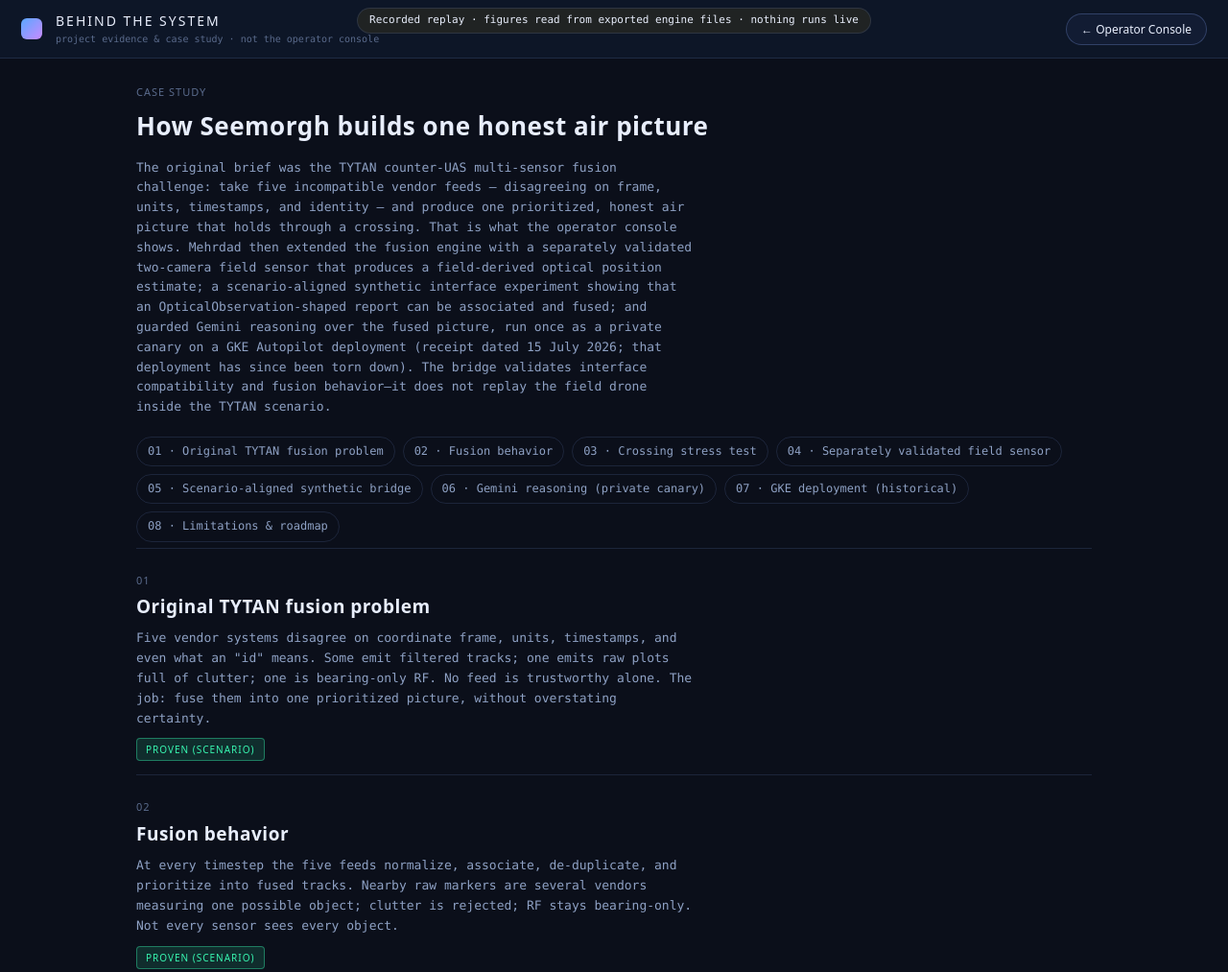
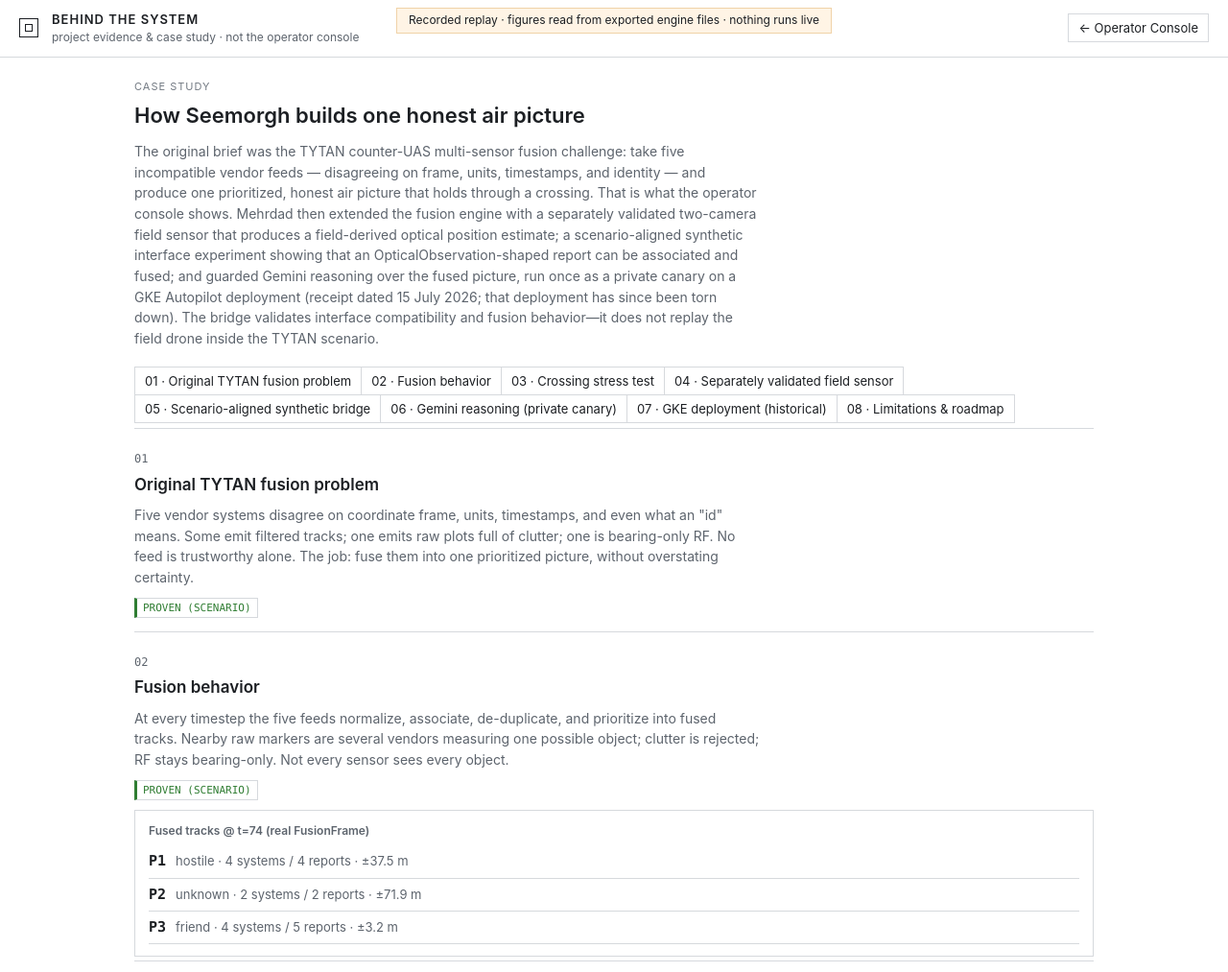
Before and after one commit to Seemorghdev/seemorgh-console-replay, a plain HTML site: page behind-the-system.html in a window 1280 px wide. Shown: the top 1013 px of the page at 96% size. Drawn offline with Linux system fonts and the light colour scheme.

Commit message:
Plain theme from seemorgh-stack 313c2825 (styles only)

```diff
--- a/behind-the-system.html
+++ b/behind-the-system.html
@@ -5,47 +5,52 @@
 <meta name="viewport" content="width=device-width, initial-scale=1.0">
 <title>Seemorgh — Behind the System</title>
 <style>
+  /* Same plain layout as the operator console and the Edge Evidence workbench. */
   :root{
-    --bg:#0b0f1a; --panel:#0f1729; --panel2:#121c33; --ink:#e8eefc; --dim:#8ea1c4; --faint:#5a6b8c;
-    --line:rgba(120,150,220,.16); --line2:rgba(120,150,220,.30);
-    --proven:#38f5b0; --field:#6be3ff; --synthetic:#c98bff; --roadmap:#ff8f6b; --gcs:#59a7ff;
-    --mono:"SF Mono",ui-monospace,Menlo,Consolas,monospace; --disp:"Bahnschrift","DIN Alternate","Oswald",system-ui,sans-serif;
+    --bg:#fff; --panel:#fff; --panel2:#f6f7f8; --ink:#1c1f23; --dim:#5d646d; --faint:#737a83;
+    --line:#d6d9dd; --line2:#b9bec4; --link:#1f5fbf;
+    --proven:#2f7d32; --field:#1f5fbf; --synthetic:#6d5a9c; --roadmap:#a8650a; --gcs:#1c1f23;
+    --mono:ui-monospace,SFMono-Regular,Menlo,Consolas,"Liberation Mono",monospace; --sans:-apple-system,BlinkMacSystemFont,"Segoe UI",Helvetica,Arial,sans-serif; --disp:var(--sans);
   }
   *{margin:0;padding:0;box-sizing:border-box;}
-  body{background:var(--bg);color:var(--ink);font-family:var(--mono);font-size:13px;line-height:1.6;}
-  .top{position:sticky;top:0;z-index:5;display:flex;align-items:center;gap:14px;padding:11px 22px;background:rgba(15,23,41,.92);backdrop-filter:blur(8px);border-bottom:1px solid var(--line);}
-  .top .mk{width:22px;height:22px;border-radius:6px;background:linear-gradient(135deg,var(--gcs),var(--synthetic));}
-  .top .nm{font-family:var(--disp);font-size:14px;letter-spacing:2px;} .top .sub{font-size:10px;color:var(--faint);}
+  body{background:var(--bg);color:var(--ink);font-family:var(--sans);font-size:14px;line-height:1.55;}
+  a{color:var(--link);}
+  .top{position:sticky;top:0;z-index:5;display:flex;align-items:center;gap:14px;padding:10px 20px;background:#fff;border-bottom:1px solid var(--line);}
+  .top .mk{width:20px;height:20px;border:1px solid var(--ink);position:relative;}
+  .top .mk:after{content:"";position:absolute;inset:5px;border:1px solid var(--ink);}
+  .top .nm{font-weight:600;font-size:13px;letter-spacing:1px;} .top .sub{font-size:12px;color:var(--dim);}
   .top .sp{flex:1;}
-  .backop{font-family:var(--disp);border:1px solid var(--line2);background:var(--panel2);color:var(--ink);border-radius:999px;padding:7px 15px;font-size:12px;cursor:pointer;}
-  .wrap{max-width:1040px;margin:0 auto;padding:26px 22px 80px;}
-  .lede h1{font-family:var(--disp);font-size:26px;letter-spacing:.5px;margin:6px 0 12px;}
+  .backop{font:inherit;font-size:13px;border:1px solid var(--line);background:#fff;color:var(--ink);border-radius:0;padding:4px 10px;cursor:pointer;}
+  .backop:hover{background:var(--panel2);}
+  .backop:focus-visible{outline:2px solid var(--link);outline-offset:1px;}
+  .wrap{max-width:1040px;margin:0 auto;padding:22px 20px 64px;}
+  .lede h1{font-size:22px;font-weight:600;margin:4px 0 10px;}
   .lede p{color:var(--dim);max-width:74ch;}
-  .toc{display:flex;flex-wrap:wrap;gap:8px;margin:20px 0 6px;}
-  .toc a{font-size:12px;color:var(--dim);border:1px solid var(--line);border-radius:999px;padding:5px 11px;text-decoration:none;}
+  .toc{display:flex;flex-wrap:wrap;gap:0;margin:18px 0 6px;}
+  .toc a{font-size:13px;color:var(--ink);border:1px solid var(--line);margin:0 -1px -1px 0;padding:4px 10px;text-decoration:none;}
   .toc a:hover{background:var(--panel2);}
-  .chapter{border-top:1px solid var(--line);padding:24px 0 4px;}
-  .chapter .num{font-family:var(--disp);font-size:11px;color:var(--faint);letter-spacing:1px;}
-  .chapter h2{font-family:var(--disp);font-size:19px;letter-spacing:.5px;margin:4px 0 8px;}
+  .chapter{border-top:1px solid var(--line);padding:22px 0 4px;}
+  .chapter .num{font-family:var(--mono);font-size:12px;color:var(--dim);}
+  .chapter h2{font-size:17px;font-weight:600;margin:4px 0 8px;}
   .chapter p{color:var(--dim);max-width:74ch;}
   .chips{display:flex;flex-wrap:wrap;gap:6px;margin:10px 0;}
-  .ev-badge{font-family:var(--disp);font-size:10px;letter-spacing:1px;text-transform:uppercase;padding:3px 9px;border-radius:4px;}
-  .ev-proven{background:rgba(56,245,176,.13);color:var(--proven);border:1px solid rgba(56,245,176,.4);}
-  .ev-field{background:rgba(107,227,255,.12);color:var(--field);border:1px solid rgba(107,227,255,.4);}
-  .ev-synthetic{background:rgba(201,139,255,.12);color:var(--synthetic);border:1px solid rgba(201,139,255,.4);}
-  .ev-roadmap{background:rgba(255,143,107,.1);color:var(--roadmap);border:1px solid rgba(255,143,107,.35);}
+  .ev-badge{font-family:var(--mono);font-size:11px;text-transform:uppercase;padding:1px 6px;border:1px solid var(--line);border-left-width:3px;background:#fff;}
+  .ev-proven{color:var(--proven);border-left-color:var(--proven);}
+  .ev-field{color:var(--field);border-left-color:var(--field);}
+  .ev-synthetic{color:var(--synthetic);border-left-color:var(--synthetic);}
+  .ev-roadmap{color:var(--roadmap);border-left-color:var(--roadmap);}
   .cols{display:grid;grid-template-columns:1fr 1fr;gap:14px;margin:12px 0;}
   @media(max-width:820px){.cols{grid-template-columns:1fr;}}
-  .card{background:var(--panel);border:1px solid var(--line);border-radius:10px;padding:14px 16px;}
-  .card h3{font-family:var(--disp);font-size:11px;letter-spacing:1px;text-transform:uppercase;color:var(--faint);margin-bottom:8px;}
-  .metric{display:flex;align-items:baseline;gap:10px;padding:6px 0;border-bottom:1px solid var(--line);}
-  .metric .n{font-family:var(--disp);font-size:18px;} .metric .l{color:var(--dim);font-size:12px;}
+  .card{background:var(--panel);border:1px solid var(--line);border-radius:0;padding:12px 14px;}
+  .card h3{font-size:12px;font-weight:600;color:var(--dim);margin-bottom:6px;}
+  .metric{display:flex;align-items:baseline;gap:10px;padding:5px 0;border-bottom:1px solid var(--line);}
+  .metric .n{font-family:var(--mono);font-size:15px;font-weight:600;} .metric .l{color:var(--dim);font-size:13px;}
   .ba{display:grid;grid-template-columns:1fr 1fr 1fr;gap:10px;margin:10px 0;}
-  .ba .cell{background:var(--panel2);border:1px solid var(--line);border-radius:8px;padding:10px;text-align:center;}
-  .ba .cell .n{font-family:var(--disp);font-size:17px;} .ba .cell .l{font-size:10px;color:var(--faint);}
-  .note{font-size:11px;color:var(--faint);margin-top:8px;}
+  .ba .cell{background:var(--panel2);border:1px solid var(--line);border-radius:0;padding:10px;text-align:center;}
+  .ba .cell .n{font-family:var(--mono);font-size:15px;font-weight:600;} .ba .cell .l{font-size:12px;color:var(--dim);}
+  .note{font-size:12px;color:var(--dim);margin-top:8px;}
   .muted{color:var(--faint);} .pending{color:var(--roadmap);}
-  .replay-note{position:fixed;top:8px;left:50%;transform:translateX(-50%);z-index:2000;max-width:calc(100vw - 24px);padding:5px 12px;border:1px solid var(--line);border-radius:999px;background:rgb(32,35,35);color:var(--ink);font:11px/1.35 ui-monospace,SFMono-Regular,Menlo,monospace;text-align:center;pointer-events:none}
+  .replay-note{position:fixed;top:8px;left:50%;transform:translateX(-50%);z-index:2000;max-width:calc(100vw - 24px);padding:4px 12px;border:1px solid #f0d3a8;border-radius:0;background:#fff4e5;color:var(--ink);font:12px/1.4 var(--sans);text-align:center;pointer-events:none}
 </style>
 </head>
 <body>
```
Also changed, not shown: index.html (+20 -16 lines).
